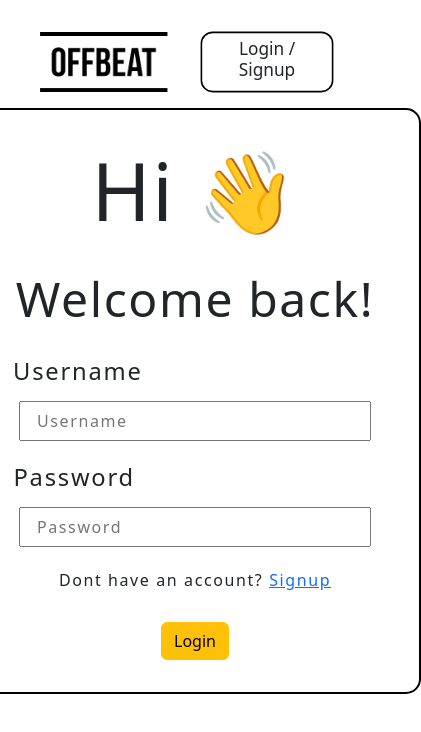
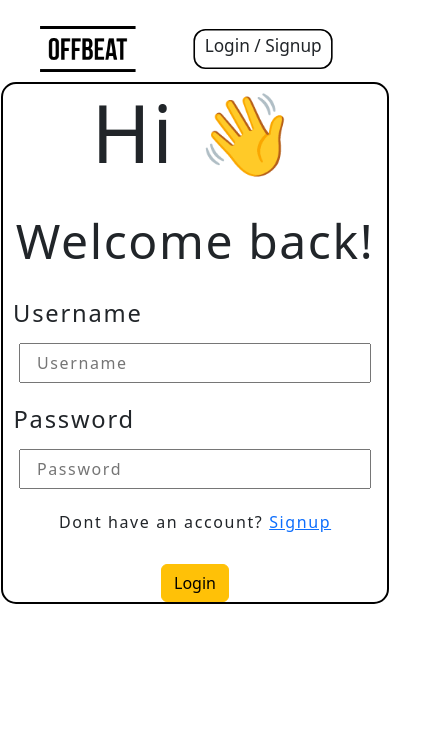
Before and after one commit to Moonlight304/Offbeat, a React (Vite) app in the folder client/: page /register in a window 390 px wide. Shown: the top 732 px of the page, 421 px wide, since content can reach past the window. Built offline with nearby package versions, Linux system fonts and the light colour scheme.

Commit message:
patch 1.3

```diff
--- a/client/src/components/Navbar.jsx
+++ b/client/src/components/Navbar.jsx
@@ -179,9 +179,7 @@ export function Navbar() {
         <>
             <nav>
                 <Link className='link text-black' to={'/'}>
-                    <img style={{
-                        width: '8rem',
-                    }} src="/assets/offbeat.png" alt="Offbeat" />
+                    <img className="offbeatLogo" src="/assets/offbeat.png" alt="Offbeat" />
                 </Link>
 
                 {/* Navbar profile */}
--- a/client/src/index.css
+++ b/client/src/index.css
@@ -1,4 +1,9 @@
 /* Navbar */
+.offbeatLogo {
+    width: 8rem;
+    height: auto;
+}
+
 .plusIcon,
 .navbarIcon {
     width: 1.5rem;
@@ -97,7 +102,6 @@ nav {
 }
 
 .postLinks {
-    /* d-flex justify-content-between align-items-center */
     display: flex;
     justify-content: space-between;
     align-items: center;
@@ -116,13 +120,6 @@ nav {
     border: 2px solid black;
 }
 
-/* .editUser {
-    display: flex;
-    justify-content: center;
-    align-items: center;
-    gap: 5rem;
-} */
-
 .editProfileInputs {
     display: flex;
     width: 100%;
@@ -135,7 +132,6 @@ nav {
     margin-top: 3rem;
     display: flex;
     gap: 2rem;
-    /* border: 2px solid black; */
 }
 
 .accountImageSettings button,
@@ -150,7 +146,7 @@ label {
     justify-content: center;
     align-items: center;
     gap: 1.5rem;
-    padding: 2rem 2rem 2rem 2rem;
+    padding: 2rem;
     letter-spacing: 0.1rem;
 
     border: 2px solid black;
@@ -226,6 +222,10 @@ label {
 }
 
 @media screen and (max-width: 500px) {
+    .offbeatLogo {
+        width: 7rem;
+    }
+
     .PostCard {
         width: 100%;
     }
@@ -260,14 +260,22 @@ label {
     .newPostOverlay {
         scale: 90%;
     }
+
+    .register {
+        padding: 0.5rem;
+    }
 }
 
 @media screen and (max-width: 400px) {
-    /* .PostCard {
-        width: 100%;
-    } */
+    .offbeatLogo {
+        width: 6rem;
+    }
 
     #createText {
         display: none;
     }
+
+    .register {
+        padding: 0rem;
+    }
 }
```
